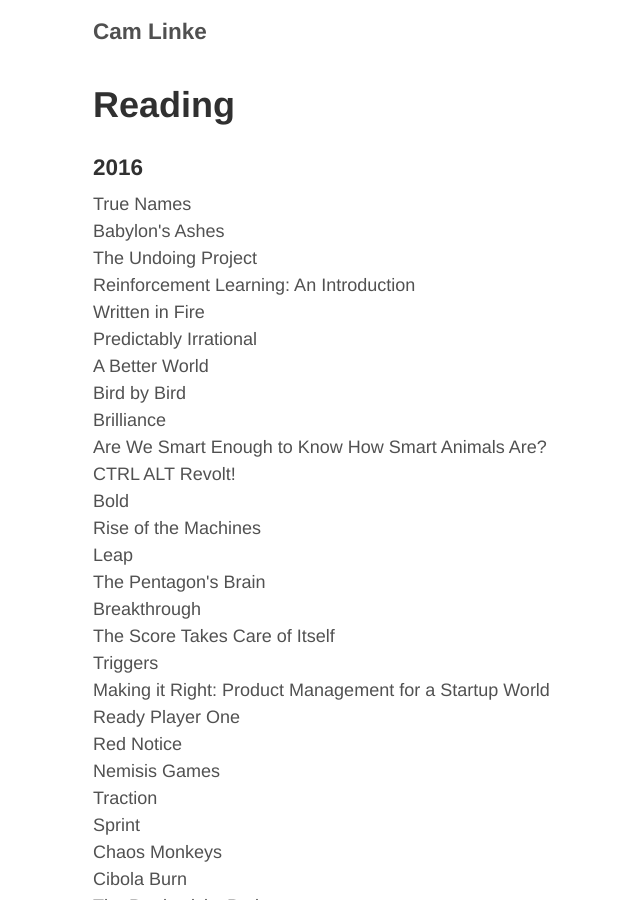
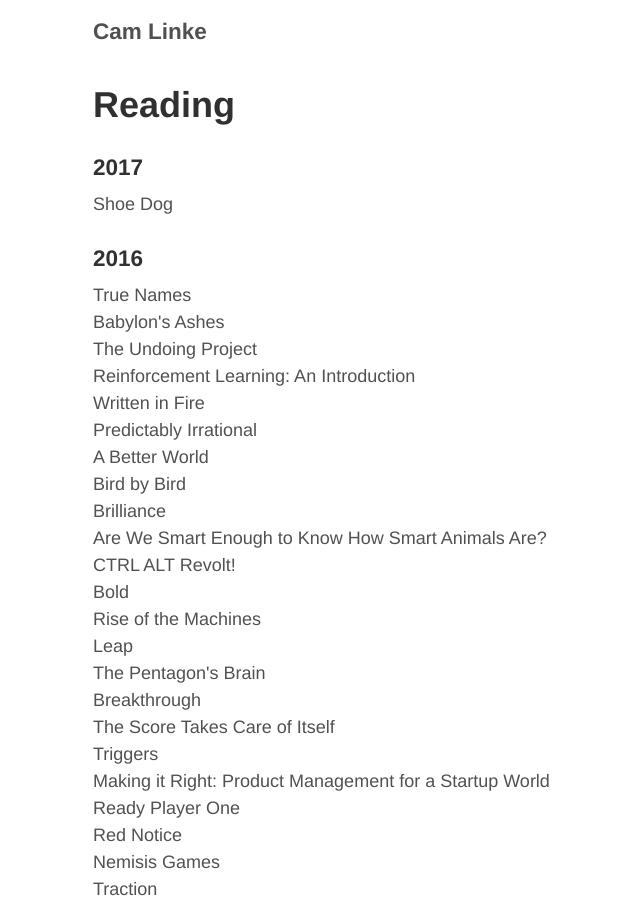
Before and after one commit to camlinke/camlinke.github.io, a Jekyll site: the page built from reading.md, in a window 1280 px wide and 900 px high. Shown: the whole window, without its empty margins (232-872 px from the left). Built offline with Jekyll 4.4.1, drawn with Linux system fonts in a browser that asks for light colours; nearby versions of some CDN libraries.

Commit message:
Updated reading

```diff
--- a/reading.md
+++ b/reading.md
@@ -2,6 +2,11 @@
 layout: page
 title: Reading
 ---
+
+<h3>2017</h3>
+<ul class="frontpage-list">
+    <li>Shoe Dog</li>
+</ul>
 
 <h3>2016</h3>
 <ul class="frontpage-list">
```
